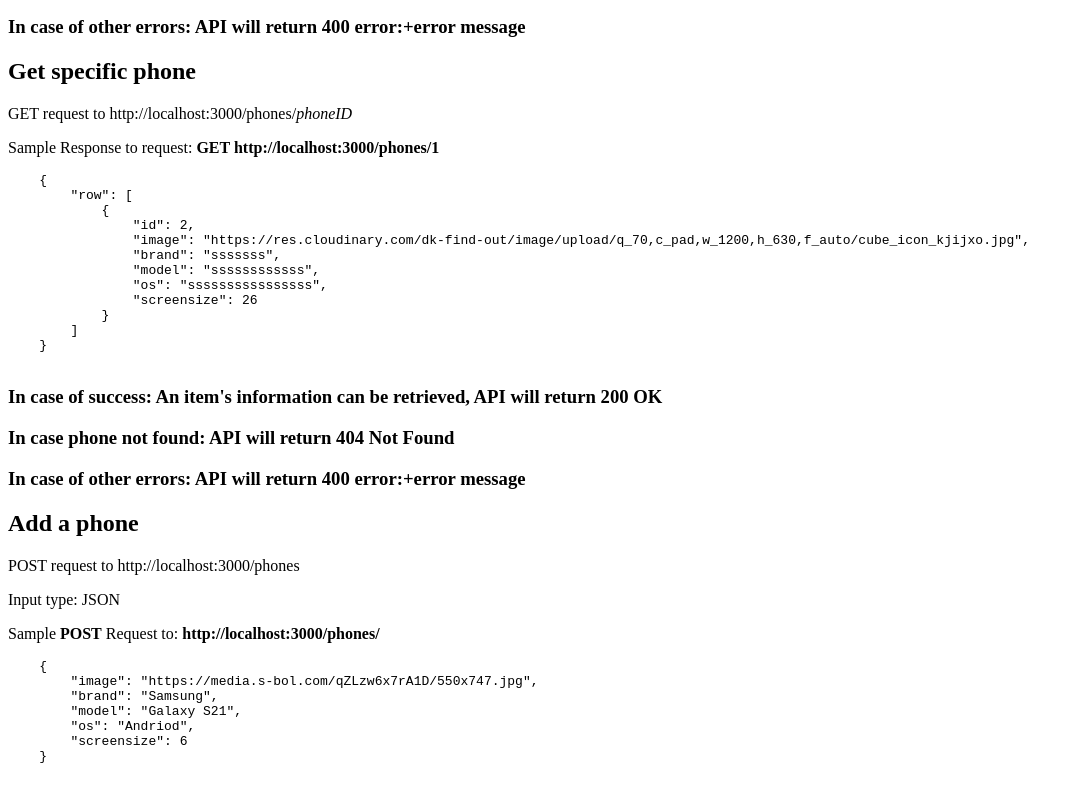
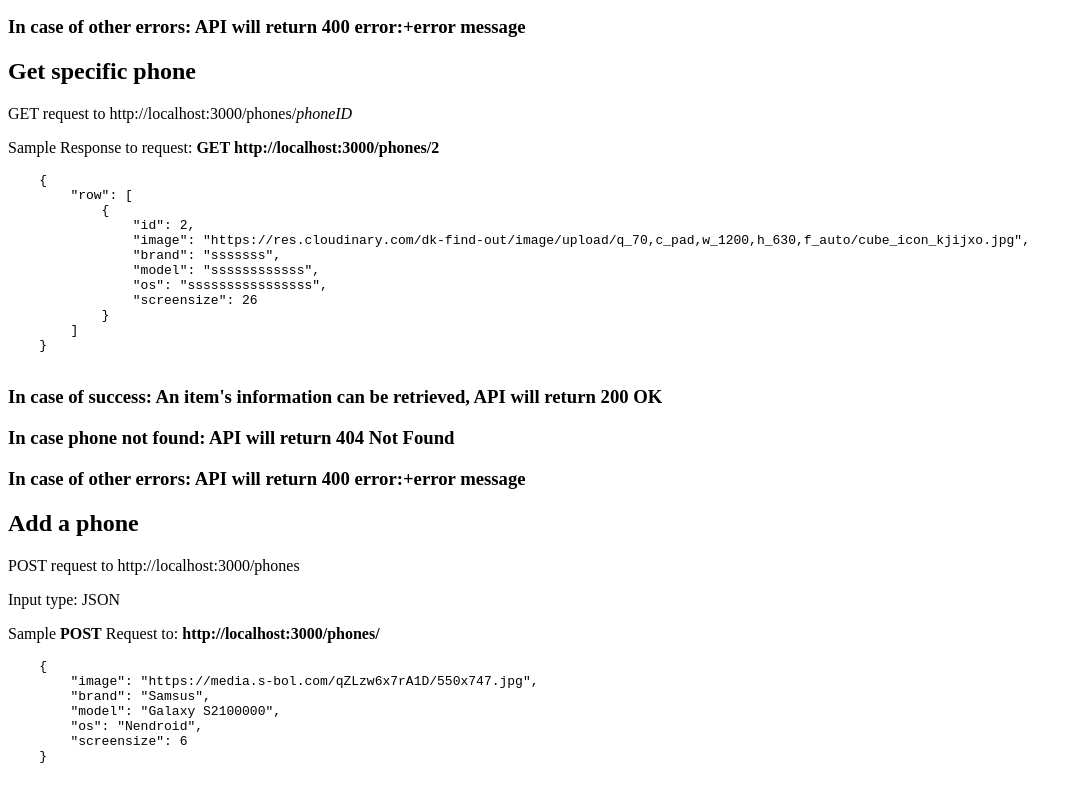
Before and after one commit to LCTTVU/ASSIGNMENT3, a plain HTML site: page documentation.html in a window 1280 px wide. Shown: the part 700-1494 px from the top of the page, without its empty margins (0-1081 px from the left). Drawn offline with Linux system fonts and the light colour scheme.

Commit message:
Update documentation.html

```diff
--- a/documentation.html
+++ b/documentation.html
@@ -41,7 +41,7 @@
     <h3>In case of other errors: API will return 400 error:+error message</h3>
     <h2>Get specific phone</h2>
     <p>GET request to http://localhost:3000/phones/<em>phoneID</em></p>
-    <p>Sample Response to request: <strong>GET http://localhost:3000/phones/1</strong></p>
+    <p>Sample Response to request: <strong>GET http://localhost:3000/phones/2</strong></p>
     <pre>
     {
         "row": [
@@ -66,9 +66,9 @@
     <pre>
     {
         "image": "https://media.s-bol.com/qZLzw6x7rA1D/550x747.jpg",
-        "brand": "Samsung",
-        "model": "Galaxy S21",
-        "os": "Andriod",
+        "brand": "Samsus",
+        "model": "Galaxy S2100000",
+        "os": "Nendroid",
         "screensize": 6
     }
     </pre>
```
